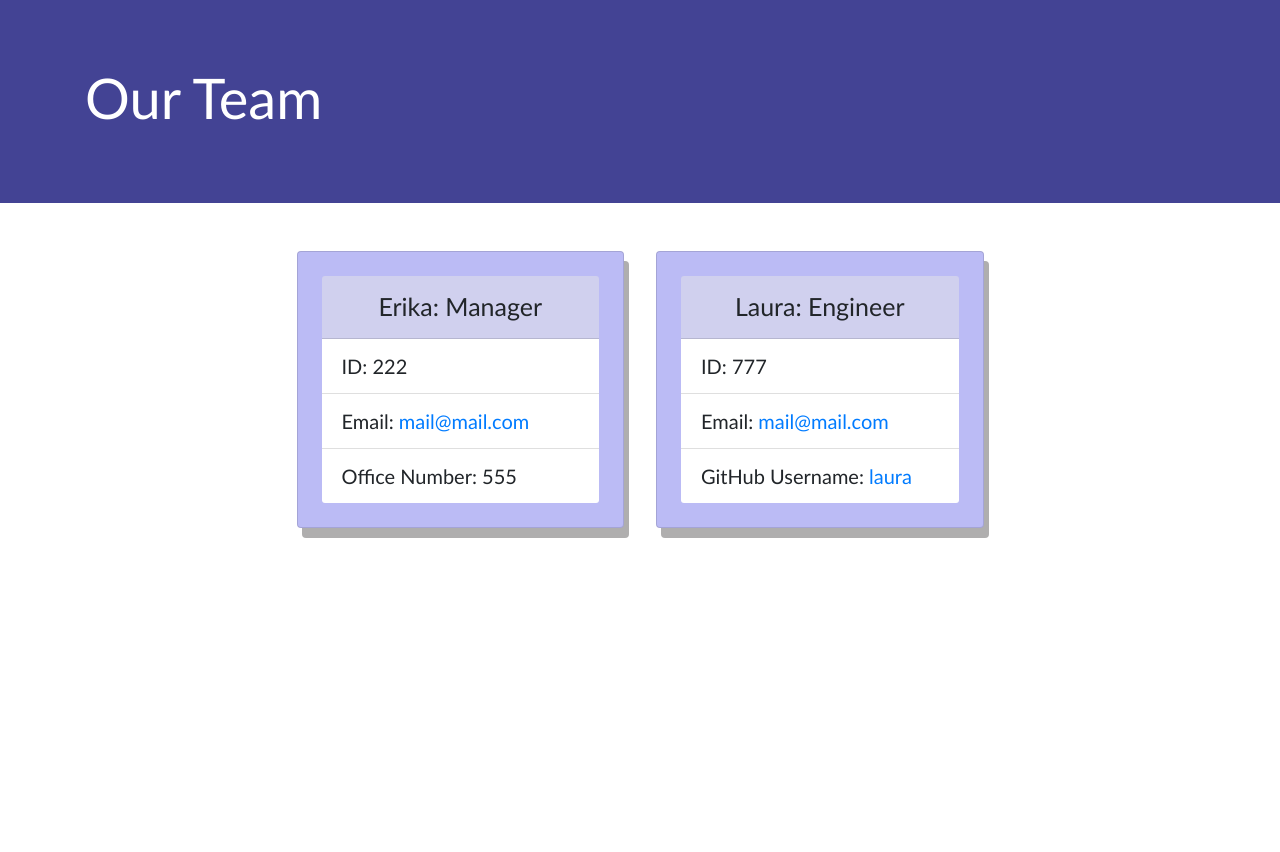
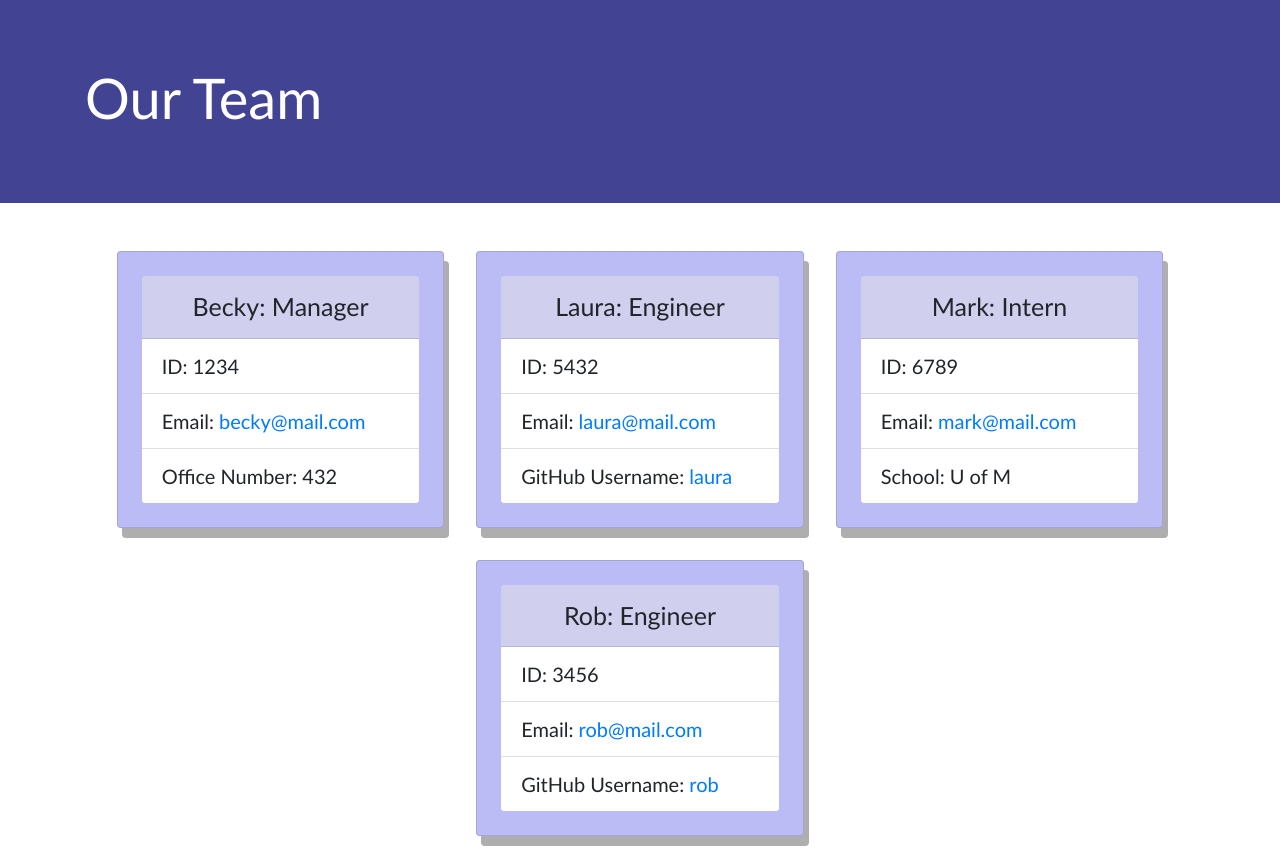
Before and after one commit to erikaosterbur/team-profile-generator, a website: page dist/index.html in a window 1280 px wide. Before the commit the page ends 800 px from the top, so only its background shows below. Drawn offline with nearby package versions, Linux system fonts and the light colour scheme.

Commit message:
updated README

```diff
--- a/dist/index.html
+++ b/dist/index.html
@@ -17,20 +17,38 @@
     </div>
     <div class="row d-flex justify-content-center">
         <div class="card col-sm-8 col-md-4 col-lg-3 m-3 p-4" style="width: 18rem;">
-            <div class="card-header">Erika: Manager</div>
+            <div class="card-header">Becky: Manager</div>
                 <ul class="list-group list-group-flush">
-                    <li class="list-group-item">ID: 222</li>
-                    <li class="list-group-item">Email: <a href="mailto:">mail@mail.com</a></li>
-                    <li class="list-group-item">Office Number: 555</li>
+                    <li class="list-group-item">ID: 1234</li>
+                    <li class="list-group-item">Email: <a href="mailto:">becky@mail.com</a></li>
+                    <li class="list-group-item">Office Number: 432</li>
                 </ul>
         </div>
 
         <div class="card col-sm-8 col-md-4 col-lg-3 m-3 p-4" style="width: 18rem;">
             <div class="card-header">Laura: Engineer</div>
                 <ul class="list-group list-group-flush">
-                    <li class="list-group-item">ID: 777</li>
-                    <li class="list-group-item">Email: <a href="mailto:">mail@mail.com</a></li>
+                    <li class="list-group-item">ID: 5432</li>
+                    <li class="list-group-item">Email: <a href="mailto:">laura@mail.com</a></li>
                     <li class="list-group-item">GitHub Username: <a href="https://github.com/laura" target="_blank">laura</a></li>
+                </ul>
+        </div>
+
+        <div class="card col-sm-8 col-md-4 col-lg-3 m-3 p-4" style="width: 18rem;">
+            <div class="card-header">Mark: Intern</div>
+                <ul class="list-group list-group-flush">
+                    <li class="list-group-item">ID: 6789</li>
+                    <li class="list-group-item">Email: <a href="mailto:">mark@mail.com</a></li>
+                    <li class="list-group-item">School: U of M</li>
+                </ul>
+        </div>
+
+        <div class="card col-sm-8 col-md-4 col-lg-3 m-3 p-4" style="width: 18rem;">
+            <div class="card-header">Rob: Engineer</div>
+                <ul class="list-group list-group-flush">
+                    <li class="list-group-item">ID: 3456</li>
+                    <li class="list-group-item">Email: <a href="mailto:">rob@mail.com</a></li>
+                    <li class="list-group-item">GitHub Username: <a href="https://github.com/rob" target="_blank">rob</a></li>
                 </ul>
         </div>
 
```
Also changed, not shown: README.md, src/team-profile-generator-screenshot.png (added).
